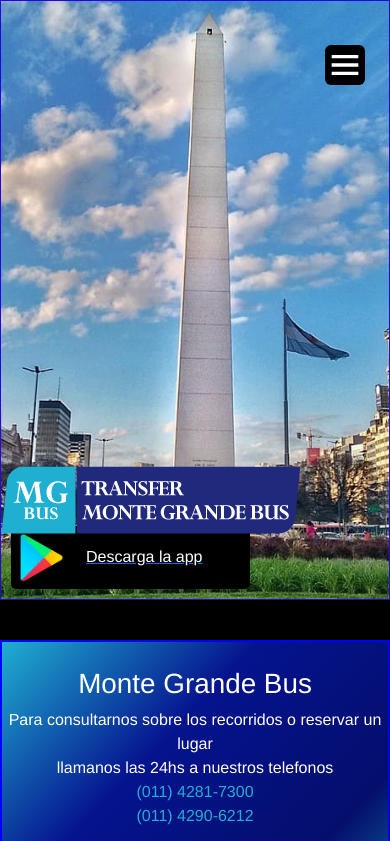
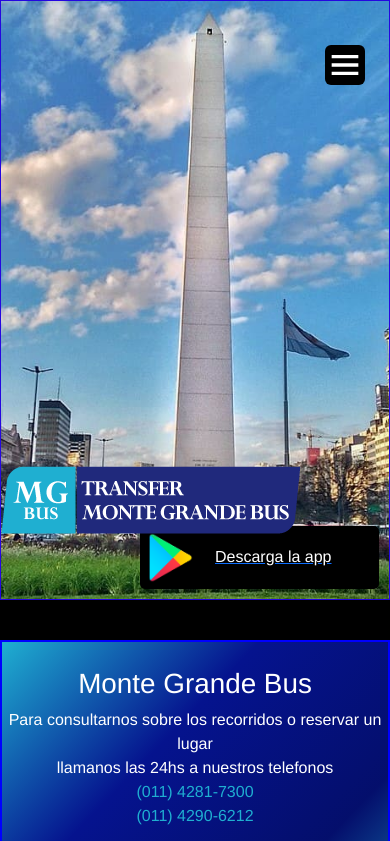
Before and after one commit to montegrandebus/montegrandebus, a website: page index.html in a window 390 px wide. Shown: the top 841 px of the page. Drawn offline with nearby package versions, Linux system fonts and the light colour scheme.

Commit message:
menu y logo

```diff
--- a/index.html
+++ b/index.html
@@ -36,7 +36,7 @@
                     </ul>
             </div>
             <nav class="nav container__nav " id="nav">
-                <img src="./img/logo/logo-monte-grande-bus.png" alt="logo" class="logomgb__768">
+                <h2 class="nav__logo"><img src="../img/logo/logo-monte-grande-bus.png" alt="logo" class="logomgb__768"></h2>
                 <div class="logoplaystore__menu"><a href="https://play.google.com/store/apps/details?id=ar.com.dpsonline.montegrandebus" target="_blank"><img src="./icons/googleplay.png" class="logo-playstore logoplaystore__768 "><p id="li_googlestore" class="logoplaystore__768 p__logoplaystore">Descarga la app </p></a></div>
                 <ul class="nav-tabs " id="obelisco">
                     <li class="nav-item">
--- a/scss/_general.scss
+++ b/scss/_general.scss
@@ -275,6 +275,7 @@
         position: absolute;
         bottom: 310px;
     }
+
     .logoplaystore__menu {
         animation: transitionInLogo 1.3s;
         margin: 525px 10px;
@@ -289,7 +290,6 @@
         animation: transitionInLogo 1.3s;
         display: unset;
         margin-right: 15px;
-        bottom: 380px;
     }
     .logo-playstore {
         border-radius: 15%;
```
Also changed, not shown: css/main.css.
